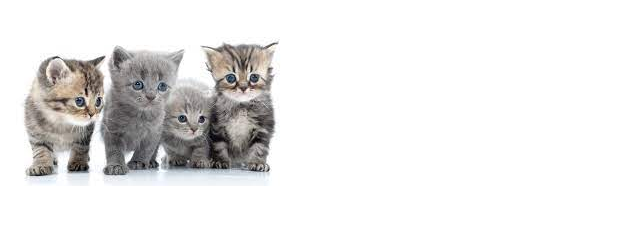
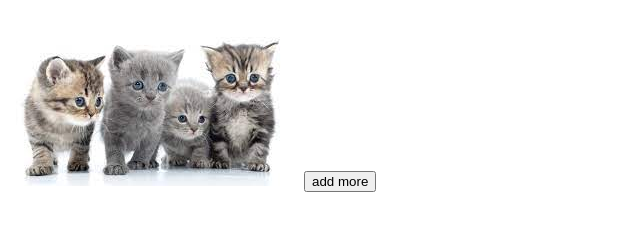
Before and after one commit to 1812nati/cute-kittens, a plain HTML site: page index.html in a window 1280 px wide. Shown: the part 101-332 px from the top of the page, without its empty margins (0-640 px from the left). Drawn offline with Linux system fonts and the light colour scheme.

Commit message:
added the button

```diff
--- a/index.html
+++ b/index.html
@@ -25,9 +25,11 @@
 
 
 
-
+    <button>add more</button>
 
     <script src="script.js"></script>
 
+
+
 </body>
 </html>
```
